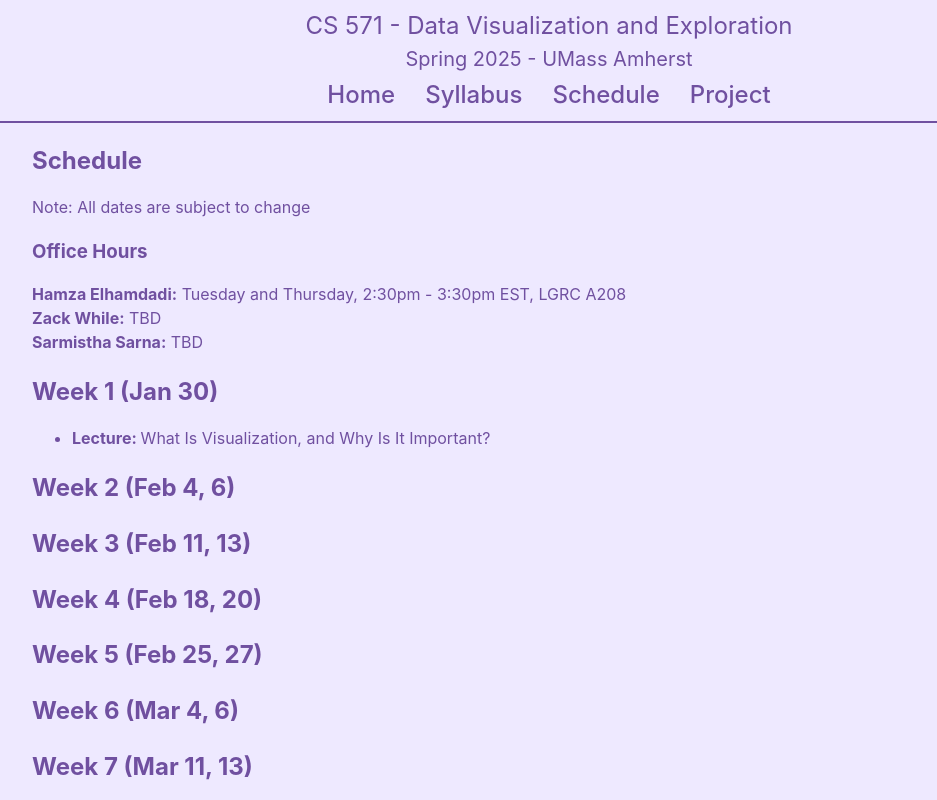
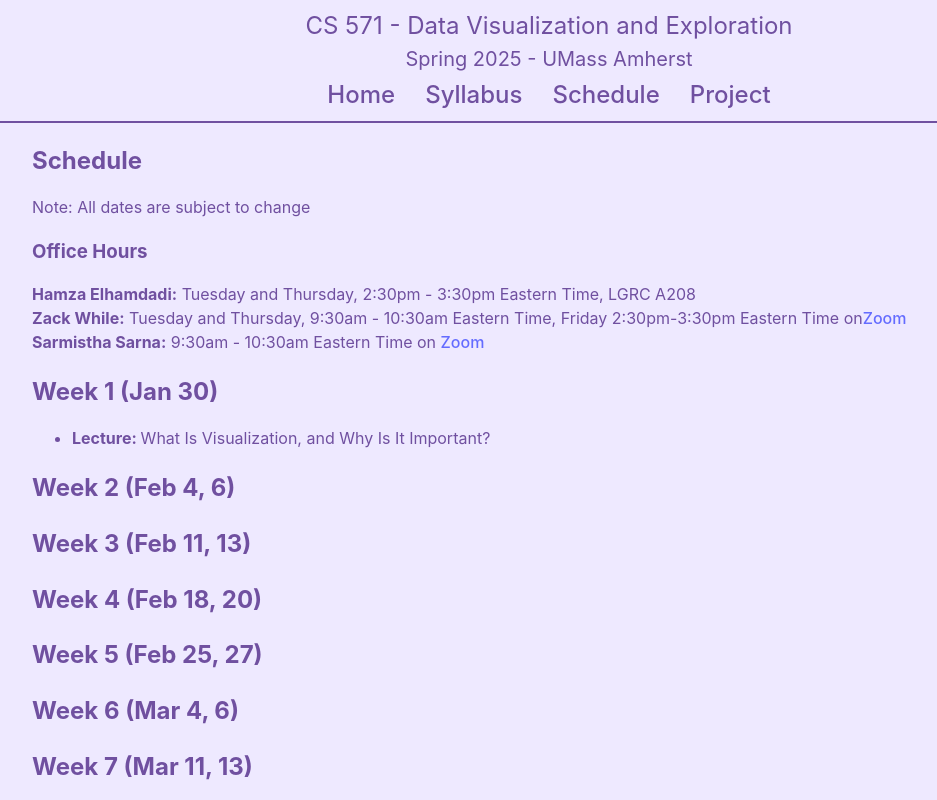
Before and after one commit to hamza-elhamdadi/cs-571-spring-2025, a React (Vite) app: page /#/schedule in a window 1280 px wide. Shown: the top 800 px of the page, without its empty margins (96-1033 px from the left). Built offline with nearby package versions, Linux system fonts and the light colour scheme.

Commit message:
added office hours for TAs

```diff
--- a/src/Schedule.jsx
+++ b/src/Schedule.jsx
@@ -11,11 +11,12 @@ function Schedule() {
 
         <h3 className='section-header'>Office Hours</h3>
         <p>
-            <b>Hamza Elhamdadi:</b> Tuesday and Thursday, 2:30pm - 3:30pm EST, LGRC A208
+            <b>Hamza Elhamdadi:</b> Tuesday and Thursday, 2:30pm - 3:30pm Eastern Time, LGRC A208
             <br />
-            <b>Zack While:</b> TBD
+            <b>Zack While:</b> Tuesday and Thursday, 9:30am - 10:30am Eastern Time, Friday 2:30pm-3:30pm Eastern Time on
+            <a href="https://umass-amherst.zoom.us/j/97476877512">Zoom</a>
             <br />
-            <b>Sarmistha Sarna:</b> TBD
+            <b>Sarmistha Sarna:</b> 9:30am - 10:30am Eastern Time on <a href="https://umass-amherst.zoom.us/j/93051246175">Zoom</a>
         </p>
         {/* <br /> */}
 
```
